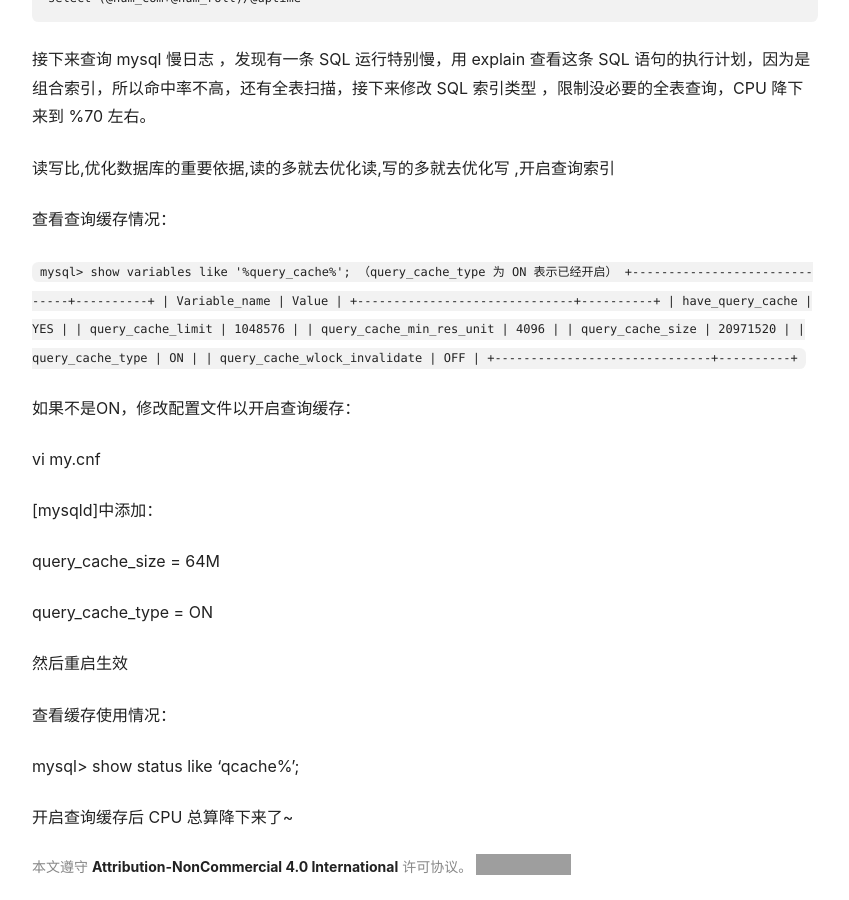
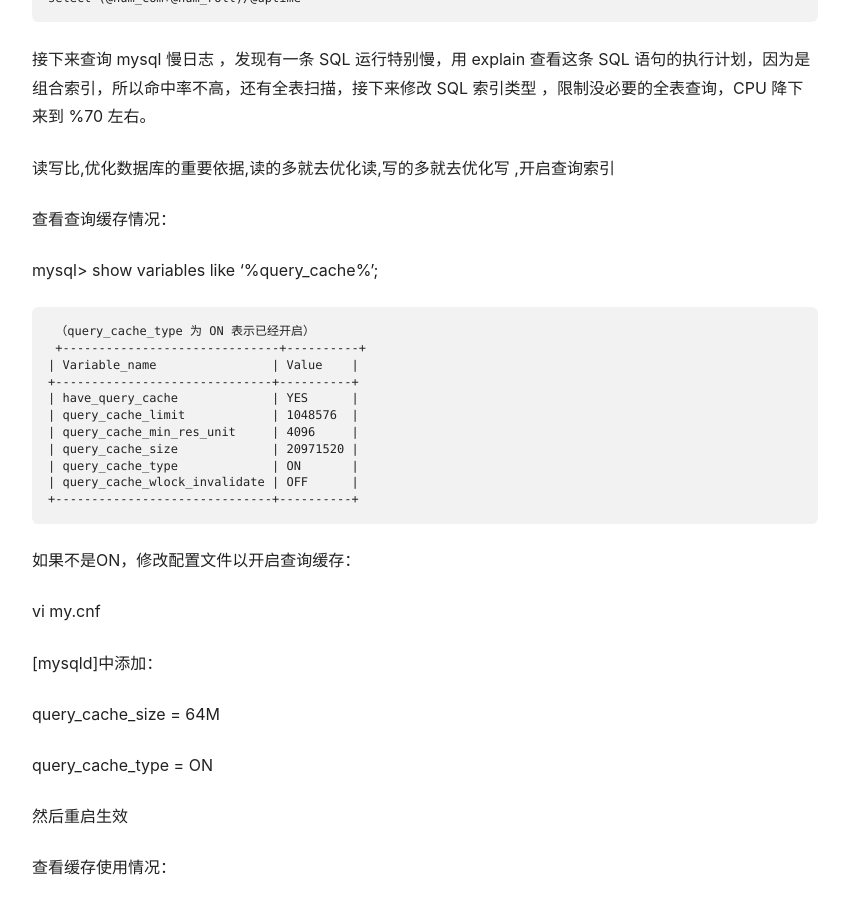
Before and after one commit to zhaodezhen/dezhen.github.io, a Jekyll site: the page built from _posts/2018-07-11-MYSQL 负载过高.md, in a window 1280 px wide and 900 px high, scrolled down 737 px. Shown: the whole window, without its empty margins (105-954 px from the left). Built offline with Jekyll 4.4.1, drawn with Linux system fonts in a browser that asks for light colours; nearby versions of some CDN libraries; grey boxes are pictures that could not be loaded.

Commit message:
Update 2018-07-11-MYSQL 负载过高.md

````diff
--- a/_posts/2018-07-11-MYSQL 负载过高.md
+++ b/_posts/2018-07-11-MYSQL 负载过高.md
@@ -33,7 +33,8 @@ select (@num_com+@num_roll)/@uptime
 查看查询缓存情况：
 
 
-```mysql> show variables like '%query_cache%';
+mysql> show variables like '%query_cache%';
+```
  （query_cache_type 为 ON 表示已经开启）
  +------------------------------+----------+
 | Variable_name                | Value    |
````
